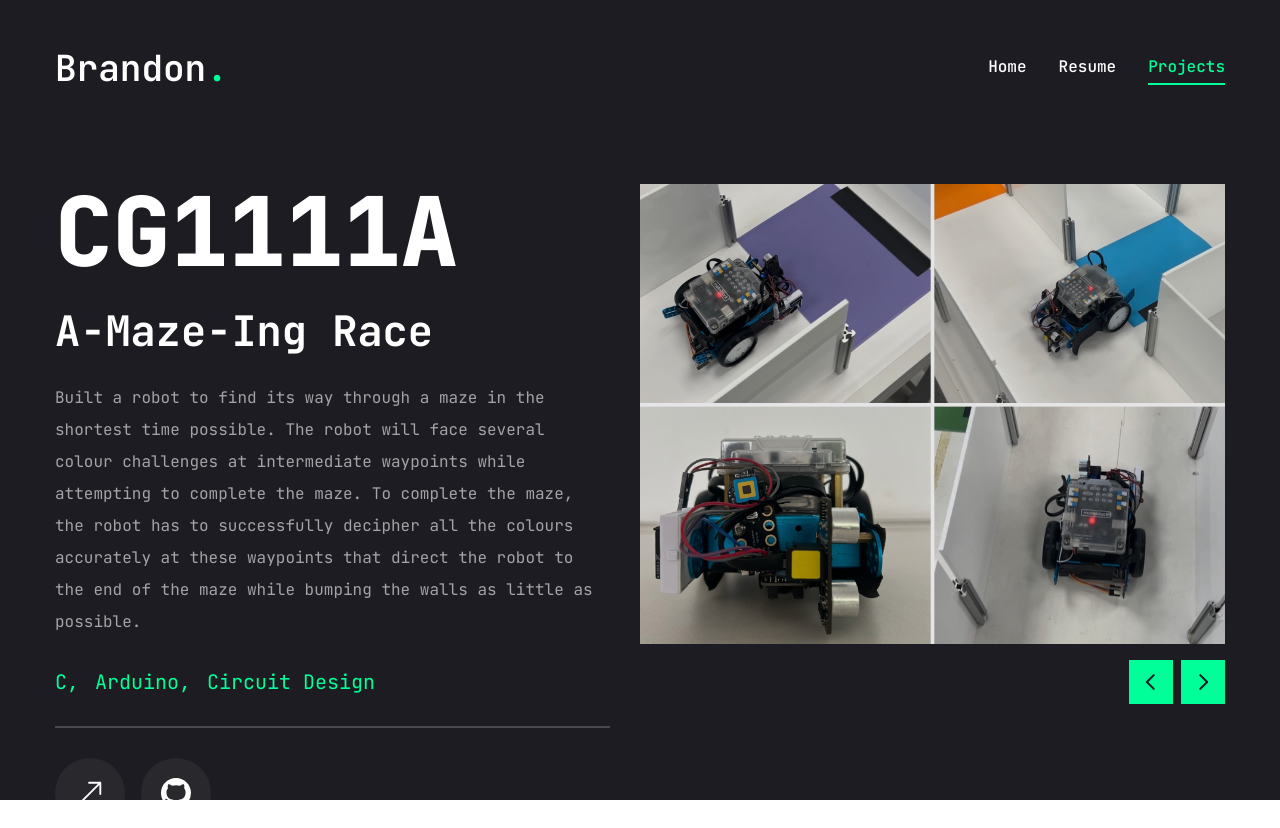
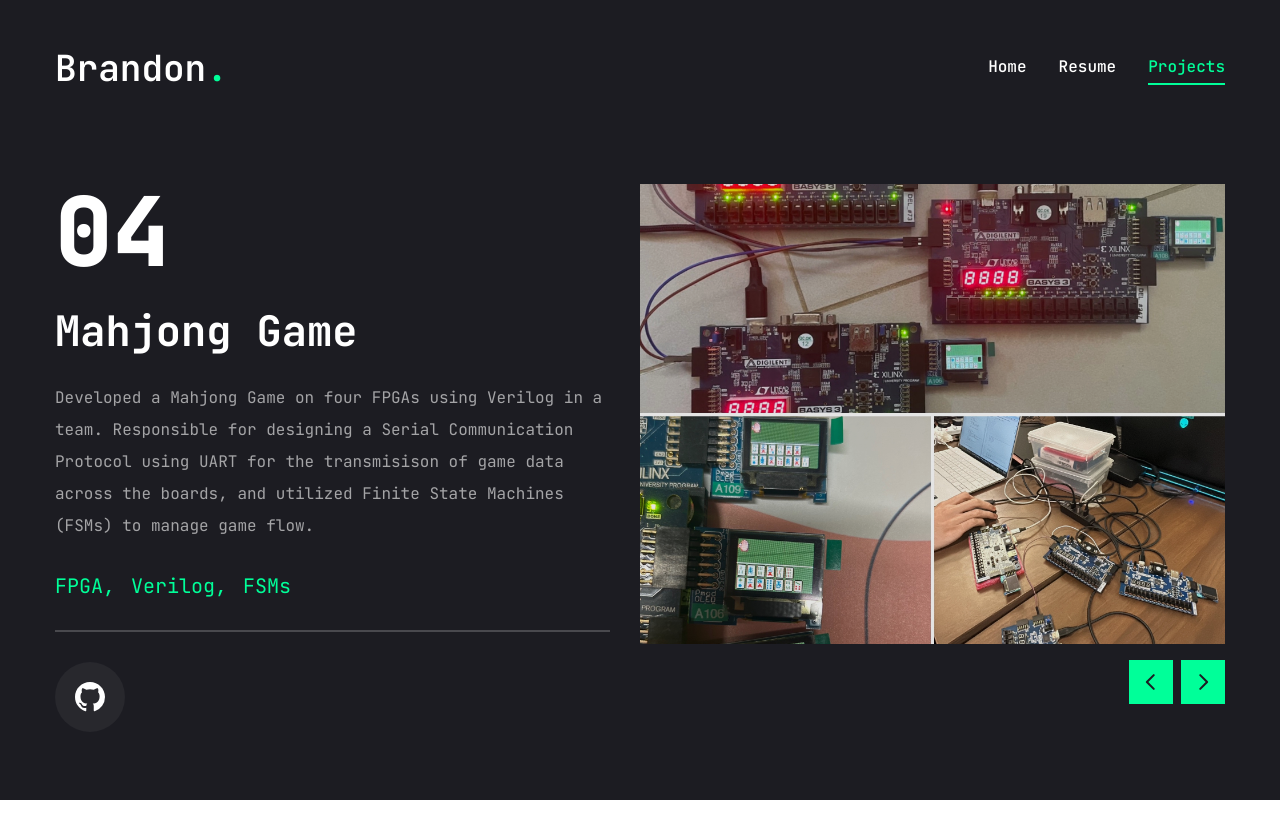
Before and after one commit to brand0nnn/portfolio-website, a Next.js app: page /work in a window 1280 px wide. After the commit the page ends 800 px from the top, so only its background shows below. Built offline with nearby package versions, Linux system fonts and the light colour scheme.

Commit message:
updated projects

```diff
--- a/app/resume/page.jsx
+++ b/app/resume/page.jsx
@@ -40,7 +40,7 @@ const about = {
 const experience = {
     icon: "/",
     title: "My Experience",
-    description: "For more information about my experiences, check out my LinkedIn on my Home page!",
+    description: "For more information about my experiences, check out my LinkedIn on my home page!",
     items: [
         {
             company: "National University of Singapore",
@@ -64,7 +64,7 @@ const experience = {
 const education = {
     icon: "/",
     title: "My Education",
-    description: "For more information about my education, check out my LinkedIn on my Home page!",
+    description: "For more information about my education, check out my LinkedIn on my home page!",
     items: [
         {
             institution: "National University of Singapore",
--- a/app/work/page.jsx
+++ b/app/work/page.jsx
@@ -12,17 +12,27 @@ import WorkSliderBtns from "@/components/WorkSliderBtns";
 
 const projects = [
     {
-        num: "CG1111A",
+        num: "04",
         category: "frontend",
-        title: "A-maze-ing Race",
-        description: "Built a robot to find its way through a maze in the shortest time possible. The robot will face several colour challenges at intermediate waypoints while attempting to complete the maze. To complete the maze, the robot has to successfully decipher all the colours accurately at these waypoints that direct the robot to the end of the maze while bumping the walls as little as possible.",
-        stack: [{name: "C"}, {name: "Arduino"}, {name: "Circuit Design"}],
-        image: "/assets/projects/cg1111a.jpg",
+        title: "Mahjong Game",
+        description: "Developed a Mahjong Game on four FPGAs using Verilog in a team. Responsible for designing a Serial Communication Protocol using UART for the transmisison of game data across the boards, and utilized Finite State Machines (FSMs) to manage game flow.",
+        stack: [{name: "FPGA"}, {name: "Verilog"}, {name: "FSMs"}],
+        image: "/assets/projects/ee2026.JPG",
         live: "",
-        github: "https://github.com/brand0nnn/Amazing-Race",
+        github: "",
     },
     {
-        num: "CG2111A",
+        num: "03",
+        category: "frontend",
+        title: "NUS Free Things",
+        description: "Developed a cross-platform mobile application for students staying on campus in NUS to give away unwanted items to reduce wastage. Built features such as user authentication, chatrooms, uploading of listings, and the viewing of listings on both the main listings page and a listings map.",
+        stack: [{name: "React Native"}, {name: "Firebase"}, {name: "JavaScript"}],
+        image: "/assets/projects/orbital2.png",
+        live: "https://www.youtube.com/watch?v=Vyp50gWVJUk",
+        github: "https://github.com/brand0nnn/nus-free-things",
+    },
+    {
+        num: "02",
         category: "frontend",
         title: "Search and Rescue",
         description: "Designed a tele-operated robotic vehicle to perform a search and rescue mission in a simulated environment. The robot is equipped with multiple sensors to map out its surroundings. It has to explore and search for different objects and identify their colours and park at a designated zone under a certain time limit with minimal collisions with the obstacles.",
@@ -32,14 +42,14 @@ const projects = [
         github: "https://github.com/brand0nnn/Search-and-Rescue",
     },
     {
-        num: "EE2026",
+        num: "01",
         category: "frontend",
-        title: "Mahjong Game",
-        description: "Developed a Mahjong Game on four FPGAs using Verilog in a team. Responsible for designing a Serial Communication Protocol using UART for the transmisison of game data across the boards, and utilized Finite State Machines (FSMs) to manage game flow.",
-        stack: [{name: "FPGA"}, {name: "Verilog"}, {name: "FSMs"}],
-        image: "/assets/projects/ee2026.JPG",
+        title: "A-maze-ing Race",
+        description: "Built a robot to find its way through a maze in the shortest time possible. The robot will face several colour challenges at intermediate waypoints while attempting to complete the maze. To complete the maze, the robot has to successfully decipher all the colours accurately at these waypoints that direct the robot to the end of the maze while bumping the walls as little as possible.",
+        stack: [{name: "C"}, {name: "Arduino"}, {name: "Circuit Design"}],
+        image: "/assets/projects/cg1111a.jpg",
         live: "",
-        github: "",
+        github: "https://github.com/brand0nnn/Amazing-Race",
     },
 ]
 
@@ -88,6 +98,7 @@ const Work = () => {
                             {/* buttons */}
                             <div className="flex items-center gap-4">
                                 {/* live project button */}
+                                {/*
                                 <Link href={project.live}>
                                     <TooltipProvider delayDuration={100}>
                                         <Tooltip>
@@ -100,6 +111,7 @@ const Work = () => {
                                         </Tooltip>
                                     </TooltipProvider>
                                 </Link>
+                                */}
                                 {/* github button */}
                                 <Link href={project.github}>
                                     <TooltipProvider delayDuration={100}>
```
Also changed, not shown: public/assets/projects/orbital2.png (added).
